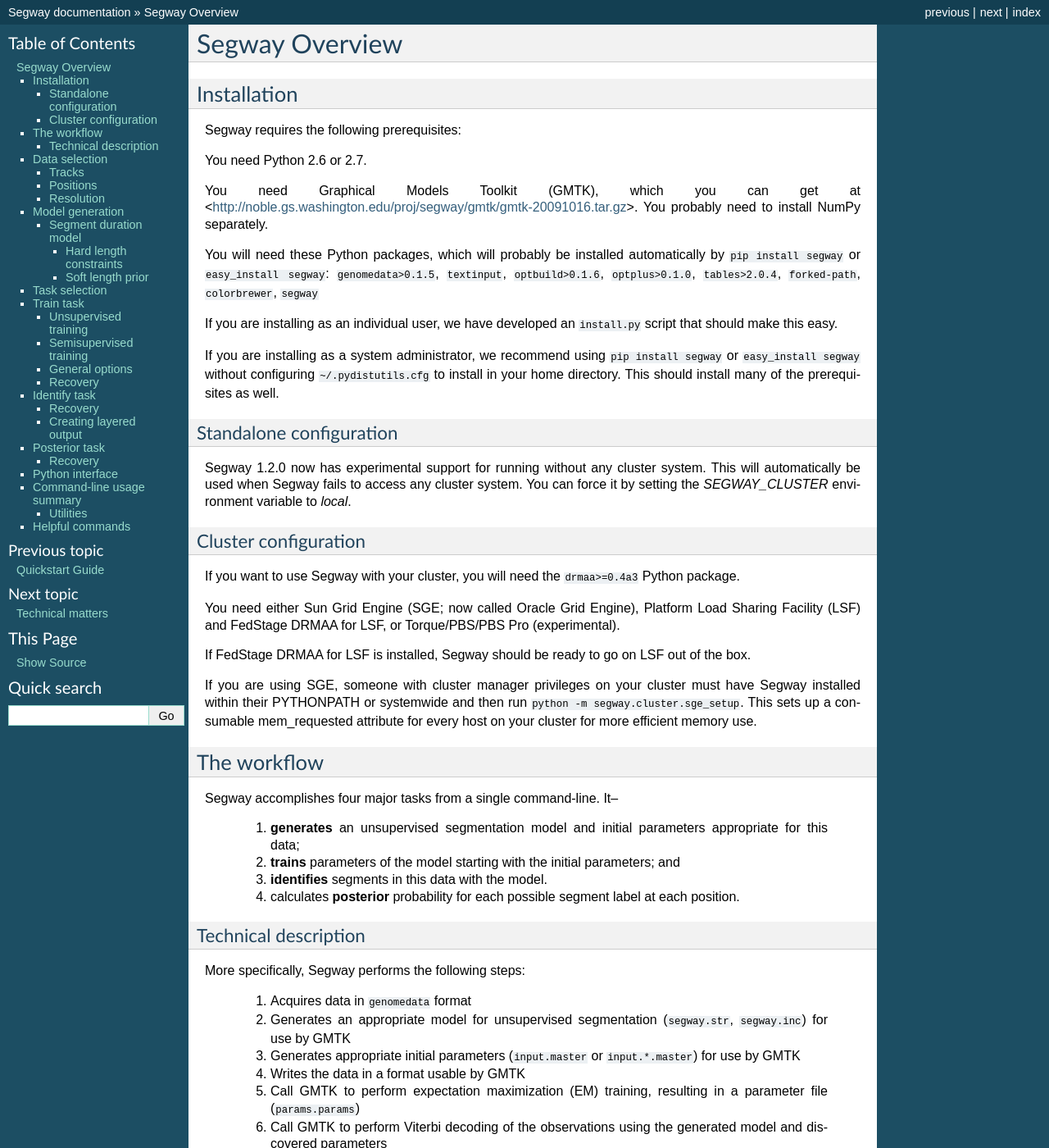
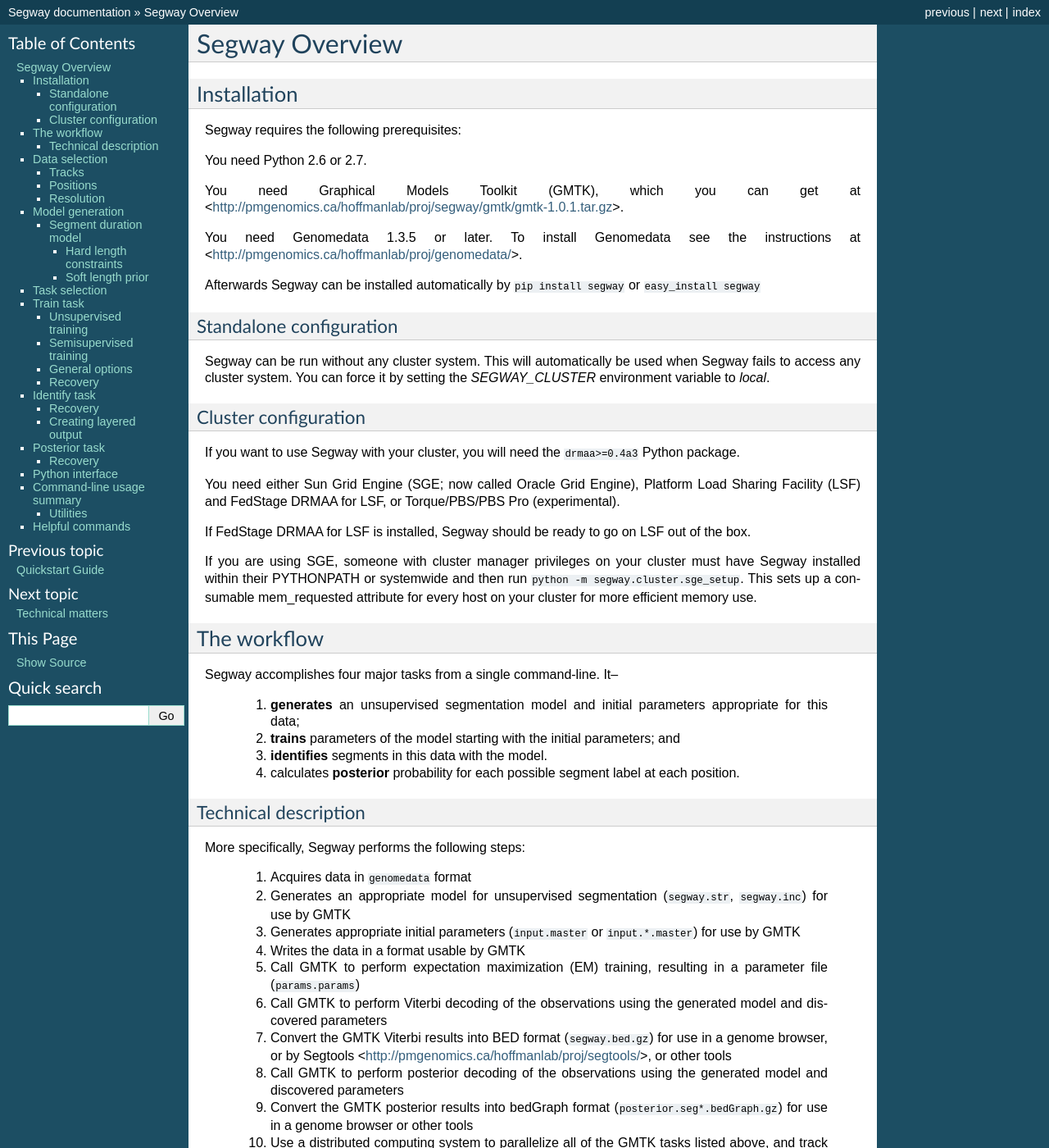
Before and after one commit to hoffmangroup/segway, a Sphinx documentation site: the page built from doc/segway.rst, in a window 1280 px wide and 1400 px high. Shown: the whole window at 82% size. Built offline with Sphinx 7.4.7, drawn with Linux system fonts in a browser that asks for light colours; formulas are drawn with MathJax 3; some of the changed text lies outside the part shown.

Commit message:
Update address and URLs for new location and website. Add larger timeout for linkchecking. Update installation instructions.

```diff
--- a/doc/conf.py
+++ b/doc/conf.py
@@ -213,3 +213,6 @@ man_pages = [
     ('index', 'segway', u'Segway Documentation',
      [u'Michael M. Hoffman'], 1)
 ]
+
+# -- Options for the linkcheck builder ---------------------------------------
+linkcheck_timeout = 15
--- a/doc/segway.rst
+++ b/doc/segway.rst
@@ -12,29 +12,19 @@ Segway requires the following prerequisites:
 You need Python 2.6 or 2.7.
 
 You need Graphical Models Toolkit (GMTK), which you can get at
-<http://noble.gs.washington.edu/proj/segway/gmtk/gmtk-20091016.tar.gz>.
-You probably need to install NumPy separately.
+<http://pmgenomics.ca/hoffmanlab/proj/segway/gmtk/gmtk-1.0.1.tar.gz>.
 
-You will need these Python packages, which will probably be installed
-automatically by ``pip install segway`` or ``easy_install segway``:
-``genomedata>0.1.5``, ``textinput``, ``optbuild>0.1.6``,
-``optplus>0.1.0``, ``tables>2.0.4``, ``forked-path``, ``colorbrewer``,
-``segway``
+You need Genomedata 1.3.5 or later. To install Genomedata see the instructions
+at <http://pmgenomics.ca/hoffmanlab/proj/genomedata/>.
 
-If you are installing as an individual user, we have developed an
-``install.py`` script that should make this easy.
-
-If you are installing as a system administrator, we recommend using
-``pip install segway`` or ``easy_install segway`` without configuring
-``~/.pydistutils.cfg`` to install in your home directory. This should
-install many of the prerequisites as well.
+Afterwards Segway can be installed automatically by ``pip install segway`` or
+``easy_install segway``
 
 Standalone configuration
 ------------------------
-Segway 1.2.0 now has experimental support for running without any
-cluster system. This will automatically be used when Segway fails to
-access any cluster system. You can force it by setting the
-`SEGWAY_CLUSTER` environment variable to `local`.
+Segway can be run without any cluster system. This will automatically be
+used when Segway fails to access any cluster system. You can force it by
+setting the `SEGWAY_CLUSTER` environment variable to `local`.
 
 Cluster configuration
 ---------------------
@@ -84,7 +74,7 @@ More specifically, Segway performs the following steps:
      using the generated model and discovered parameters
   7. Convert the GMTK Viterbi results into BED format
      (``segway.bed.gz``) for use in a genome browser, or by
-     Segtools <http://noble.gs.washington.edu/proj/segtools/>, or other tools
+     Segtools <http://pmgenomics.ca/hoffmanlab/proj/segtools/>, or other tools
 
   8. Call GMTK to perform posterior decoding of the observations
      using the generated model and discovered parameters
@@ -98,7 +88,7 @@ More specifically, Segway performs the following steps:
       training (``likelihood.*.tab``)
 
 ..  12. (not implemented) Call Segtools
-..      <http://noble.gs.washington.edu/proj/segtools/> for a more
+..      <http://pmgenomics.ca/hoffmanlab/proj/segtools/> for a more
 ..      comprehensive report and plots on the resulting segmentation.
 
 The **identify** and **posterior** tasks can run simultaneously, as
--- a/doc/support.rst
+++ b/doc/support.rst
@@ -15,7 +15,7 @@ https://mailman1.u.washington.edu/mailman/listinfo/segway-users
 Specifically, if you want to report a bug or request a feature, please
 do so using the Segway issue tracker at:
 
-http://code.google.com/p/segway-genome/issues/
+https://bitbucket.org/hoffmanlab/segway/issues
 
 If you do not want to read discussions about other people's use of
 Segway, but would like to hear about new releases and other important
--- a/doc/technical.rst
+++ b/doc/technical.rst
@@ -41,7 +41,7 @@ The **identify** and **posterior** tasks create temporary observation
 files in directories indicated by the Python `tempfile.gettempdir()`
 function, which searches for an appropriate directory as described in
 the documentation for `tempfile.tempdir`
-<http://docs.python.org/library/tempfile.html#tempfile.tempdir>. If
+<https://docs.python.org/2/library/tempfile.html#tempfile.tempdir>. If
 you need to specify that temporary files go into a particular
 directory, set the `TMPDIR` environment variable.
 
```
Also changed, not shown: doc/index.rst (+11 -13 lines), doc/quick.rst (+11 -15 lines).
